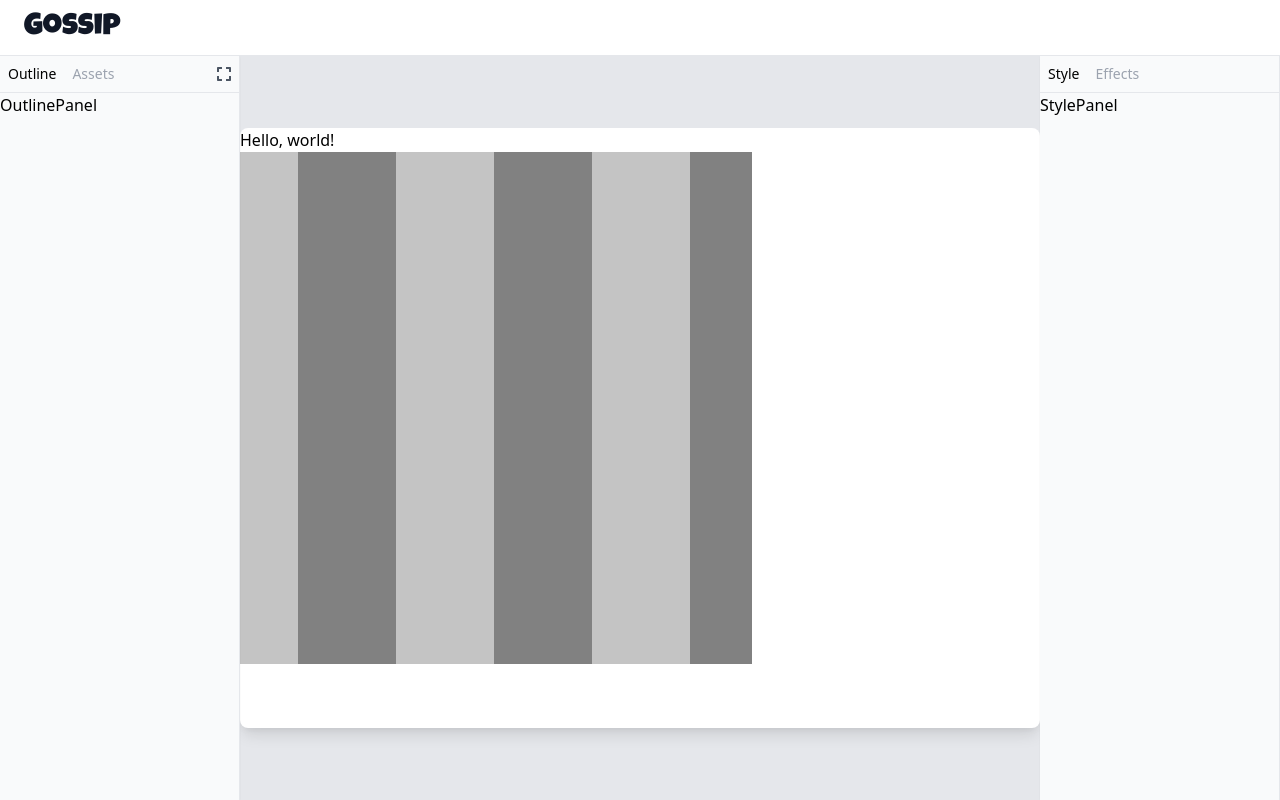
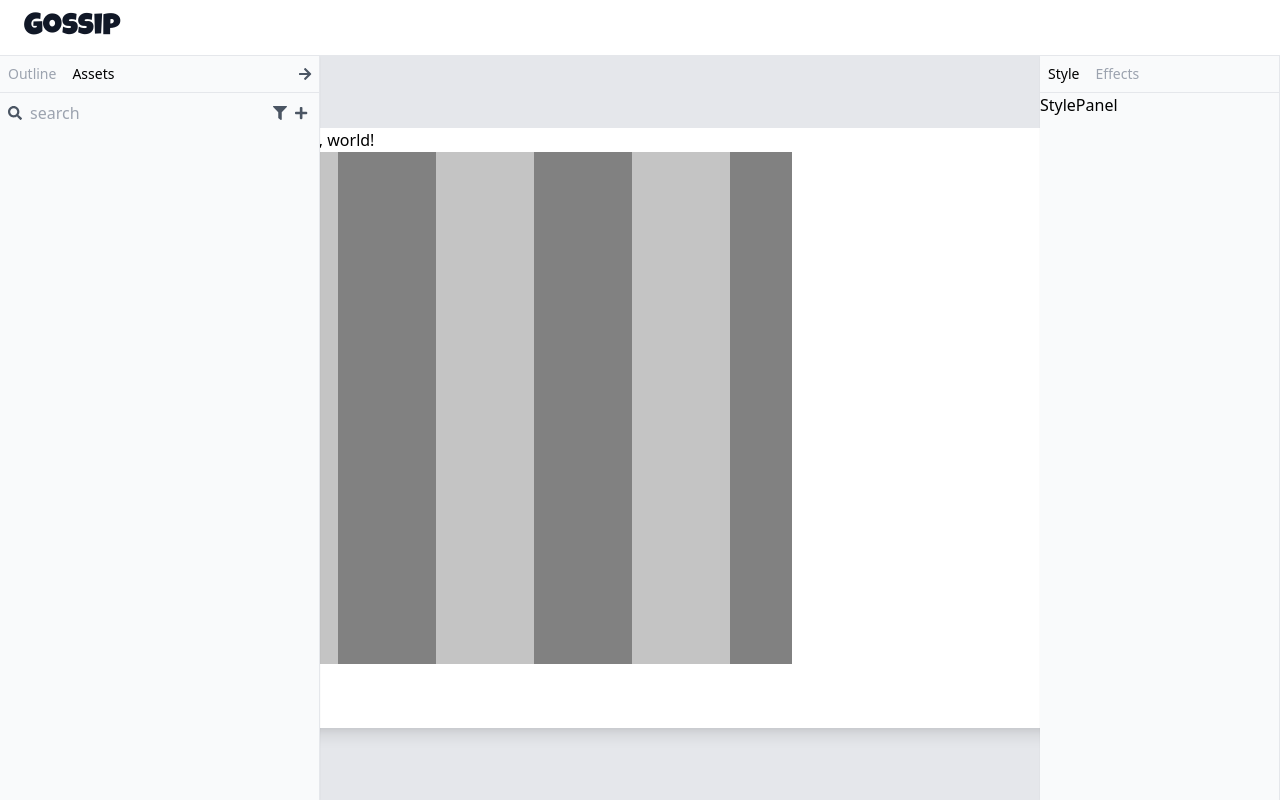
Before and after one commit to gossip-ink/gossip, a React app: page /editor in a window 1280 px wide. Built offline with nearby package versions, Linux system fonts and the light colour scheme.

Commit message:
feat(editor page): responsive layout
The width of Preview Panel will change with the width of left sidebar

```diff
--- a/src/components/Icon.tsx
+++ b/src/components/Icon.tsx
@@ -1,8 +1,10 @@
 import React from "react";
 import { FontAwesomeIcon, FontAwesomeIconProps } from "@fortawesome/react-fontawesome";
+import classNames from "classnames";
 
-const Icon: React.FC<IconProps> = (props) => {
-  return <FontAwesomeIcon {...props} />;
+const Icon: React.FC<IconProps> = ({ className, ...restProps }) => {
+  const classes = classNames("text-gray-600", className);
+  return <FontAwesomeIcon className={classes} size="sm" {...restProps} />;
 };
 
 Icon.displayName = "Icon";
--- a/src/components/Panel.tsx
+++ b/src/components/Panel.tsx
@@ -11,6 +11,8 @@ export interface PanelProps {
   minWidth?: number;
   maxWidth?: number;
   initialWidth?: number;
+  controlWidth?: number;
+  setControlWidth?: React.Dispatch<React.SetStateAction<number>>;
 }
 
 const Container = styled.div<{ width?: number; drag: boolean }>`
@@ -37,11 +39,20 @@ const Panel: React.FC<PanelProps> = ({
   initialWidth = 240,
   minWidth = 240,
   maxWidth = 240 * 3,
+  controlWidth,
+  setControlWidth,
   ...restProps
 }) => {
-  const classes = classNames(className, "h-full bg-gray-50 border-r border-gray-200 shadow-sm");
-  const [width, setWidth] = useState<number>(initialWidth);
+  const [innerWidth, setInnerWidth] = useState<number>(initialWidth);
   const [isDragging, setIsDragging] = useState<boolean>(false);
+  const control: boolean = controlWidth !== undefined && setControlWidth !== undefined;
+  const width = control ? (controlWidth as number) : innerWidth;
+  const setWidth = control
+    ? (setControlWidth as React.Dispatch<React.SetStateAction<number>>)
+    : setInnerWidth;
+  const classes = classNames(className, "h-full bg-gray-50 border-r border-gray-200 shadow-sm", {
+    "transition-all duration-150": !isDragging,
+  });
 
   useEffect(() => {
     const mousemoveHandler = (e: MouseEvent) => {
--- a/src/components/Tab.tsx
+++ b/src/components/Tab.tsx
@@ -17,7 +17,7 @@ export interface TabProps {
   defaultActiveIndex?: string;
   onEdit?: (tartgetKey: string, action: string) => void;
   onChange?: (activeKey: string) => void;
-  onExapnd?: () => void;
+  onExpand?: (isSingle: boolean) => void;
   children?: React.ReactNode;
   expandable?: boolean;
   defaultMode?: TabMode;
@@ -57,7 +57,7 @@ const InternalTab: React.FC<TabProps> = ({
   expandable = false,
   defaultMode = "single",
   className,
-  onExapnd,
+  onExpand,
   ...restProps
 }) => {
   const [activeIndex, setActiveIndex] = useState<string>(defaultActiveIndex);
@@ -75,7 +75,7 @@ const InternalTab: React.FC<TabProps> = ({
 
   function handleClickActionIcon() {
     mode === "single" ? setMode("multiple") : setMode("single");
-    onExapnd && onExapnd();
+    onExpand && onExpand(mode === "single");
   }
 
   function toItem(child: React.ReactNode, childIndex: number) {
@@ -124,8 +124,8 @@ const InternalTab: React.FC<TabProps> = ({
           {React.Children.map(children, toItem)}
           {expandable && (
             <ActionIcon
-              icon={mode === "single" ? "expand" : "compress"}
-              className="text-gray-600 cursor-pointer"
+              icon={mode === "single" ? "arrow-right" : "arrow-left"}
+              className="cursor-pointer"
               onClick={handleClickActionIcon}
             />
           )}
--- a/src/components/TabPanel.tsx
+++ b/src/components/TabPanel.tsx
@@ -19,7 +19,7 @@ const TabPanel: React.FC<TabPanelProps> = ({ children, index }) => {
       "flex-1": mode === "multiple",
       "border-l border-gray-200": mode === "multiple",
     },
-    "h-full transition-all duration-150"
+    "h-full transition-all duration-150 w-full"
   );
   return <Container className={classes}>{children}</Container>;
 };
--- a/src/pages/editor/components/AssetsPanel.tsx
+++ b/src/pages/editor/components/AssetsPanel.tsx
@@ -1,9 +1,38 @@
 import React from "react";
+import styled from "styled-components";
+import Icon from "../../../components/Icon";
 
 export interface AssetsPanelProps {}
 
+const Container = styled.div``;
+
+const Search = styled.div`
+  display: flex;
+  align-items: center;
+
+  & > input:focus,
+  & > input {
+    border-width: 0;
+    outline: none;
+  }
+`;
+
+const Body = styled.div``;
+
 const AssetsPanel: React.FC<AssetsPanelProps> = (props) => {
-  return <h1>AssetsPanel</h1>;
+  return (
+    <Container className="w-full">
+      <Search className="p-2">
+        <Icon icon="search" />
+        <input
+          className="bg-transparent ml-2 text-gray-600 placeholder-gray-400 w-full"
+          placeholder="search"
+        ></input>
+        <Icon icon="filter" className="m-1" />
+        <Icon icon="plus" className="m-1" />
+      </Search>
+    </Container>
+  );
 };
 
 export default AssetsPanel;
--- a/src/pages/editor/index.tsx
+++ b/src/pages/editor/index.tsx
@@ -1,4 +1,4 @@
-import React from "react";
+import React, { useState } from "react";
 import styled from "styled-components";
 
 import Container from "../../components/Container";
@@ -25,10 +25,10 @@ const LeftPanel = styled(Panel)`
   z-index: 10;
 `;
 
-const MainPanel = styled.div`
-  width: calc(100% - 480px);
-  margin-left: 240px;
-  margin-right: 240px;
+const MainPanel = styled.div<{ left: number; right: number }>`
+  width: calc(100% - ${(props) => props.left + props.right}px);
+  margin-left: ${(props) => props.left}px;
+  margin-right: ${(props) => props.right}px;
 `;
 
 const RightPanel = styled(Panel)`
@@ -39,12 +39,30 @@ const RightPanel = styled(Panel)`
 `;
 
 const EditorPage: React.FC<EditorPageProps> = () => {
+  const LEFT_MIN_WIDTH = 320;
+  const LEFT_MAX_WIDTH = LEFT_MIN_WIDTH * 2;
+  const RIGHT_WIDTH = 240;
+  const [leftSideWidth, setLeftSideWidth] = useState<number>(LEFT_MIN_WIDTH);
+
+  function handleExpand(isSingle: boolean) {
+    if (isSingle && leftSideWidth < LEFT_MAX_WIDTH) {
+      setLeftSideWidth(LEFT_MAX_WIDTH);
+    } else if (!isSingle && leftSideWidth > LEFT_MIN_WIDTH) {
+      setLeftSideWidth(LEFT_MIN_WIDTH);
+    }
+  }
+
   return (
     <Container>
       <Toolbar />
       <Body className="w-full h-full bg-gray-200">
-        <LeftPanel resizable>
-          <Tab expandable>
+        <LeftPanel
+          resizable
+          controlWidth={leftSideWidth}
+          setControlWidth={setLeftSideWidth}
+          minWidth={320}
+        >
+          <Tab expandable defaultActiveIndex="1" onExpand={handleExpand}>
             <TabPanel label="Outline">
               <OutlinePanel />
             </TabPanel>
@@ -53,10 +71,10 @@ const EditorPage: React.FC<EditorPageProps> = () => {
             </TabPanel>
           </Tab>
         </LeftPanel>
-        <MainPanel className="h-full">
+        <MainPanel className="h-full" left={leftSideWidth} right={RIGHT_WIDTH}>
           <PreviewPanel />
         </MainPanel>
-        <RightPanel>
+        <RightPanel initialWidth={RIGHT_WIDTH}>
           <Tab>
             <TabPanel label="Style">
               <StylePanel />
```
Also changed, not shown: src/helpers/icon.ts (+8 -4 lines).
